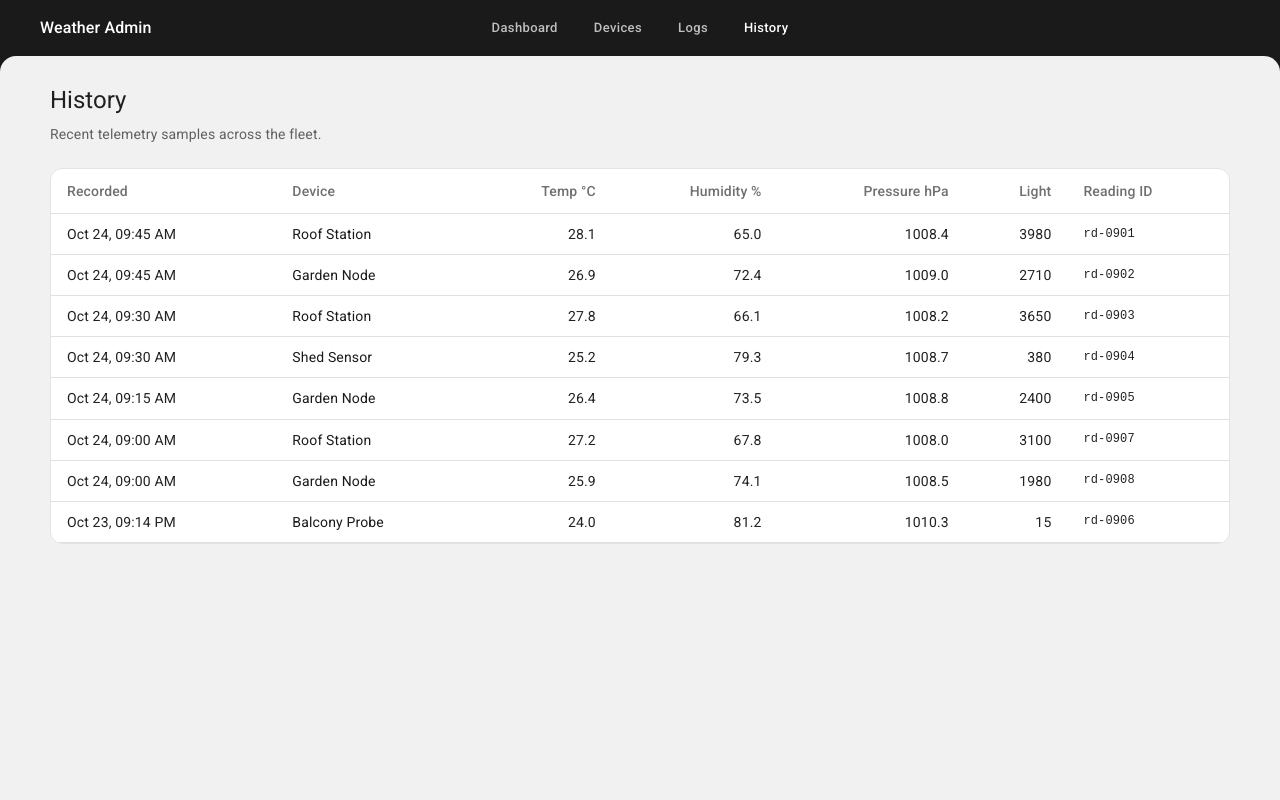
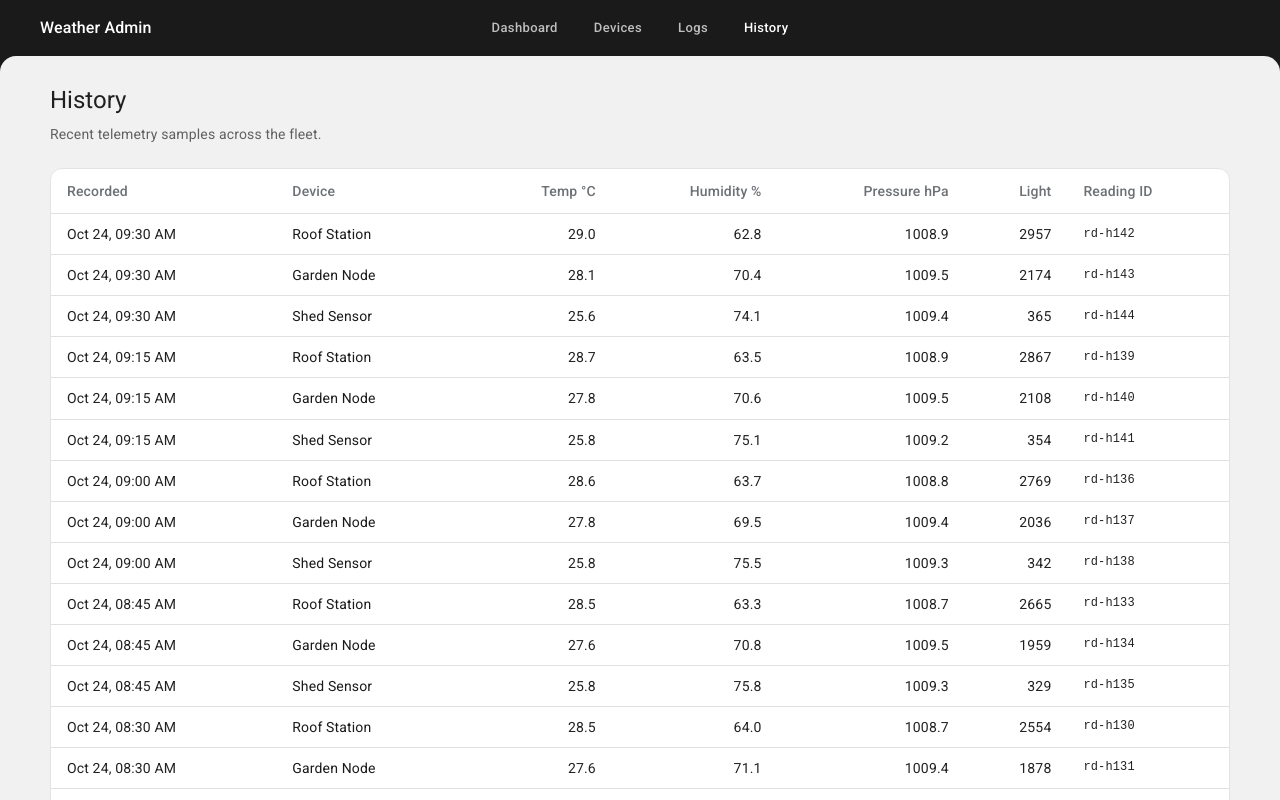
Before and after one commit to raiyansarker/weather-station, a React (Vite) app in the folder admin/: page /history in a window 1280 px wide. Built offline with nearby package versions, Linux system fonts and the light colour scheme; some icons are missing.

Commit message:
feat(admin): densify demo telemetry for charts and keys
Generate longer reading/ping series and store optional Ed25519
public keys on devices for later API registration.

```diff
--- a/admin/src/data/demo.ts
+++ b/admin/src/data/demo.ts
@@ -26,11 +26,11 @@ export type Device = {
   cpuTempC: number | null
   freeHeapKb: number | null
   flashMb: number
-  power: 'mains' | 'battery'
-  batteryPct: number | null
   sensors: string[]
   tags: string[]
   notes: string
+  /** Ed25519 SPKI public key (base64). Null on demo seeds; set when provisioning. */
+  publicKeySpkiB64: string | null
 }
 
 export type WeatherReading = {
@@ -60,7 +60,6 @@ export type DeviceBeacon = {
   rssiDbm: number | null
   uptimeSec: number
   freeHeapKb: number | null
-  batteryPct: number | null
   firmware: string
   intervalSec: number
   payloadBytes: number
@@ -101,11 +100,10 @@ export const devices: Device[] = [
     cpuTempC: 46.2,
     freeHeapKb: 184,
     flashMb: 4,
-    power: 'mains',
-    batteryPct: null,
     sensors: ['BME280', 'BH1750', 'DS18B20'],
     tags: ['primary', 'outdoor'],
     notes: 'Primary uplink. Mounted under solar shield.',
+    publicKeySpkiB64: null,
   },
   {
     id: 'esp32-garden-02',
@@ -131,11 +129,10 @@ export const devices: Device[] = [
     cpuTempC: 51.8,
     freeHeapKb: 212,
     flashMb: 8,
-    power: 'battery',
-    batteryPct: 78,
     sensors: ['BME680', 'TSL2591', 'Soil moisture'],
     tags: ['outdoor', 'garden'],
-    notes: 'Battery-backed. Soil probe buried 8cm.',
+    notes: 'Soil probe buried 8cm.',
+    publicKeySpkiB64: null,
   },
   {
     id: 'esp32-shed-03',
@@ -161,11 +158,10 @@ export const devices: Device[] = [
     cpuTempC: 58.4,
     freeHeapKb: 96,
     flashMb: 4,
-    power: 'mains',
-    batteryPct: null,
     sensors: ['BME280', 'PIR'],
     tags: ['indoor', 'beta'],
     notes: 'Weak Wi‑Fi through metal shed. OTA stuck mid-retry.',
+    publicKeySpkiB64: null,
   },
   {
     id: 'esp32-balcony-04',
@@ -191,11 +187,10 @@ export const devices: Device[] = [
     cpuTempC: null,
     freeHeapKb: null,
     flashMb: 4,
-    power: 'battery',
-    batteryPct: 4,
     sensors: ['DHT22', 'BH1750'],
     tags: ['outdoor', 'legacy'],
-    notes: 'Likely battery dead. Last brownout before drop.',
+    notes: 'Offline after Wi‑Fi loss; last event was a brownout.',
+    publicKeySpkiB64: null,
   },
 ]
 
@@ -229,91 +224,110 @@ export const liveReadings: WeatherReading[] = [
   },
 ]
 
-export const historyReadings: WeatherReading[] = [
+/** Deterministic demo noise (no Math.random) so charts stay stable. */
+function demoNoise(n: number): number {
+  const x = Math.sin(n * 12.9898) * 43758.5453
+  return x - Math.floor(x)
+}
+
+function buildHistoryReadings(): WeatherReading[] {
+  const end = Date.parse('2026-10-24T09:45:00Z')
+  const profiles = [
     {
-    id: 'rd-0901',
-    deviceId: 'esp32-roof-01',
-    recordedAt: '2026-10-24T09:45:00Z',
-    temperatureC: 28.1,
-    relativeHumidityPct: 65.0,
-    pressureHpa: 1008.4,
-    lightLevel: 3980,
+      id: 'esp32-roof-01',
+      baseTemp: 27.4,
+      amp: 1.9,
+      baseRh: 66,
+      basePress: 1008.4,
+      baseLight: 3400,
     },
     {
-    id: 'rd-0902',
-    deviceId: 'esp32-garden-02',
-    recordedAt: '2026-10-24T09:45:00Z',
-    temperatureC: 26.9,
-    relativeHumidityPct: 72.4,
-    pressureHpa: 1009.0,
-    lightLevel: 2710,
+      id: 'esp32-garden-02',
+      baseTemp: 26.1,
+      amp: 2.3,
+      baseRh: 73,
+      basePress: 1009.0,
+      baseLight: 2500,
     },
     {
-    id: 'rd-0903',
-    deviceId: 'esp32-roof-01',
-    recordedAt: '2026-10-24T09:30:00Z',
-    temperatureC: 27.8,
-    relativeHumidityPct: 66.1,
-    pressureHpa: 1008.2,
-    lightLevel: 3650,
+      id: 'esp32-shed-03',
+      baseTemp: 24.9,
+      amp: 1.1,
+      baseRh: 78,
+      basePress: 1008.8,
+      baseLight: 420,
     },
-  {
-    id: 'rd-0904',
-    deviceId: 'esp32-shed-03',
-    recordedAt: '2026-10-24T09:30:00Z',
-    temperatureC: 25.2,
-    relativeHumidityPct: 79.3,
-    pressureHpa: 1008.7,
-    lightLevel: 380,
-  },
-  {
-    id: 'rd-0905',
-    deviceId: 'esp32-garden-02',
-    recordedAt: '2026-10-24T09:15:00Z',
-    temperatureC: 26.4,
-    relativeHumidityPct: 73.5,
-    pressureHpa: 1008.8,
-    lightLevel: 2400,
-  },
-  {
-    id: 'rd-0906',
+  ] as const
+
+  const out: WeatherReading[] = []
+  let n = 0
+  // 12 hours @ 15 min → 48 ticks × 3 devices
+  for (let step = 48; step >= 1; step -= 1) {
+    const ms = end - step * 15 * 60_000
+    const at = new Date(ms).toISOString()
+    const hour = new Date(ms).getUTCHours() + new Date(ms).getUTCMinutes() / 60
+    for (const p of profiles) {
+      n += 1
+      const wave = Math.sin(((hour - 6) / 24) * Math.PI * 2)
+      const jitter = (demoNoise(n) - 0.5) * 0.4
+      out.push({
+        id: `rd-h${String(n).padStart(3, '0')}`,
+        deviceId: p.id,
+        recordedAt: at,
+        temperatureC: Number((p.baseTemp + p.amp * wave + jitter).toFixed(1)),
+        relativeHumidityPct: Number(
+          (p.baseRh - wave * 4 + (demoNoise(n + 7) - 0.5) * 1.5).toFixed(1),
+        ),
+        pressureHpa: Number((p.basePress + wave * 0.6 + (demoNoise(n + 3) - 0.5) * 0.2).toFixed(1)),
+        lightLevel: Math.max(
+          10,
+          Math.round(p.baseLight * (0.15 + 0.85 * Math.max(0, Math.sin(((hour - 5) / 14) * Math.PI)))),
+        ),
+      })
+    }
+  }
+
+  out.push({
+    id: 'rd-hbal',
     deviceId: 'esp32-balcony-04',
     recordedAt: '2026-10-23T21:14:00Z',
     temperatureC: 24.0,
     relativeHumidityPct: 81.2,
     pressureHpa: 1010.3,
     lightLevel: 15,
-  },
-  {
-    id: 'rd-0907',
-    deviceId: 'esp32-roof-01',
-    recordedAt: '2026-10-24T09:00:00Z',
-    temperatureC: 27.2,
-    relativeHumidityPct: 67.8,
-    pressureHpa: 1008.0,
-    lightLevel: 3100,
-  },
-  {
-    id: 'rd-0908',
-    deviceId: 'esp32-garden-02',
-    recordedAt: '2026-10-24T09:00:00Z',
-    temperatureC: 25.9,
-    relativeHumidityPct: 74.1,
-    pressureHpa: 1008.5,
-    lightLevel: 1980,
-  },
-]
+  })
 
-export const recentPings: PingSample[] = [
-  { deviceId: 'esp32-roof-01', at: '2026-10-24T09:52:05Z', latencyMs: 18, ok: true },
-  { deviceId: 'esp32-garden-02', at: '2026-10-24T09:52:05Z', latencyMs: 31, ok: true },
-  { deviceId: 'esp32-shed-03', at: '2026-10-24T09:52:05Z', latencyMs: 142, ok: true },
-  { deviceId: 'esp32-balcony-04', at: '2026-10-24T09:52:05Z', latencyMs: 0, ok: false },
-  { deviceId: 'esp32-roof-01', at: '2026-10-24T09:51:05Z', latencyMs: 21, ok: true },
-  { deviceId: 'esp32-garden-02', at: '2026-10-24T09:51:05Z', latencyMs: 29, ok: true },
-  { deviceId: 'esp32-shed-03', at: '2026-10-24T09:51:05Z', latencyMs: 118, ok: true },
-  { deviceId: 'esp32-balcony-04', at: '2026-10-24T09:51:05Z', latencyMs: 0, ok: false },
-]
+  return out
+}
+
+export const historyReadings: WeatherReading[] = buildHistoryReadings()
+
+function buildRecentPings(): PingSample[] {
+  const end = Date.parse('2026-10-24T09:52:05Z')
+  const profiles = [
+    { id: 'esp32-roof-01', base: 20, spread: 6 },
+    { id: 'esp32-garden-02', base: 32, spread: 8 },
+    { id: 'esp32-shed-03', base: 125, spread: 28 },
+  ] as const
+  const out: PingSample[] = []
+  for (let step = 29; step >= 0; step -= 1) {
+    const at = new Date(end - step * 60_000).toISOString()
+    for (const p of profiles) {
+      const n = step * 10 + p.base
+      const latencyMs = Math.max(8, Math.round(p.base + (demoNoise(n) - 0.5) * p.spread * 2))
+      out.push({ deviceId: p.id, at, latencyMs, ok: true })
+    }
+    out.push({
+      deviceId: 'esp32-balcony-04',
+      at,
+      latencyMs: 0,
+      ok: false,
+    })
+  }
+  return out
+}
+
+export const recentPings: PingSample[] = buildRecentPings()
 
 export const deviceBeacons: DeviceBeacon[] = [
   {
@@ -325,7 +339,6 @@ export const deviceBeacons: DeviceBeacon[] = [
     rssiDbm: -51,
     uptimeSec: 1_123_200,
     freeHeapKb: 184,
-    batteryPct: null,
     firmware: '1.4.2',
     intervalSec: 60,
     payloadBytes: 48,
@@ -339,7 +352,6 @@ export const deviceBeacons: DeviceBeacon[] = [
     rssiDbm: -67,
     uptimeSec: 676_800,
     freeHeapKb: 212,
-    batteryPct: 78,
     firmware: '1.4.2',
     intervalSec: 60,
     payloadBytes: 52,
@@ -353,7 +365,6 @@ export const deviceBeacons: DeviceBeacon[] = [
     rssiDbm: -81,
     uptimeSec: 194_400,
     freeHeapKb: 96,
-    batteryPct: null,
     firmware: '1.3.9',
     intervalSec: 60,
     payloadBytes: 48,
@@ -367,7 +378,6 @@ export const deviceBeacons: DeviceBeacon[] = [
     rssiDbm: null,
     uptimeSec: 0,
     freeHeapKb: null,
-    batteryPct: 4,
     firmware: '1.2.0',
     intervalSec: 60,
     payloadBytes: 0,
@@ -381,7 +391,6 @@ export const deviceBeacons: DeviceBeacon[] = [
     rssiDbm: -52,
     uptimeSec: 1_123_140,
     freeHeapKb: 186,
-    batteryPct: null,
     firmware: '1.4.2',
     intervalSec: 60,
     payloadBytes: 48,
@@ -395,7 +404,6 @@ export const deviceBeacons: DeviceBeacon[] = [
     rssiDbm: -66,
     uptimeSec: 676_740,
     freeHeapKb: 210,
-    batteryPct: 78,
     firmware: '1.4.2',
     intervalSec: 60,
     payloadBytes: 52,
@@ -409,7 +417,6 @@ export const deviceBeacons: DeviceBeacon[] = [
     rssiDbm: -79,
     uptimeSec: 194_340,
     freeHeapKb: 98,
-    batteryPct: null,
     firmware: '1.3.9',
     intervalSec: 60,
     payloadBytes: 48,
@@ -423,7 +430,6 @@ export const deviceBeacons: DeviceBeacon[] = [
     rssiDbm: -82,
     uptimeSec: 194_280,
     freeHeapKb: 94,
-    batteryPct: null,
     firmware: '1.3.9',
     intervalSec: 60,
     payloadBytes: 48,
@@ -437,7 +443,6 @@ export const deviceBeacons: DeviceBeacon[] = [
     rssiDbm: -50,
     uptimeSec: 1_123_080,
     freeHeapKb: 185,
-    batteryPct: null,
     firmware: '1.4.2',
     intervalSec: 60,
     payloadBytes: 48,
@@ -451,7 +456,6 @@ export const deviceBeacons: DeviceBeacon[] = [
     rssiDbm: -68,
     uptimeSec: 676_680,
     freeHeapKb: 214,
-    batteryPct: 79,
     firmware: '1.4.2',
     intervalSec: 60,
     payloadBytes: 52,
@@ -465,7 +469,6 @@ export const deviceBeacons: DeviceBeacon[] = [
     rssiDbm: -88,
     uptimeSec: 86_400,
     freeHeapKb: 72,
-    batteryPct: 4,
     firmware: '1.2.0',
     intervalSec: 60,
     payloadBytes: 44,
@@ -479,7 +482,6 @@ export const deviceBeacons: DeviceBeacon[] = [
     rssiDbm: -86,
     uptimeSec: 86_340,
     freeHeapKb: 74,
-    batteryPct: 5,
     firmware: '1.2.0',
     intervalSec: 60,
     payloadBytes: 44,
@@ -493,7 +495,6 @@ export const deviceBeacons: DeviceBeacon[] = [
     rssiDbm: -51,
     uptimeSec: 1_122_780,
     freeHeapKb: 188,
-    batteryPct: null,
     firmware: '1.4.2',
     intervalSec: 60,
     payloadBytes: 48,
@@ -507,7 +508,6 @@ export const deviceBeacons: DeviceBeacon[] = [
     rssiDbm: -80,
     uptimeSec: 194_040,
     freeHeapKb: 101,
-    batteryPct: null,
     firmware: '1.3.9',
     intervalSec: 60,
     payloadBytes: 48,
@@ -521,7 +521,6 @@ export const deviceBeacons: DeviceBeacon[] = [
     rssiDbm: -65,
     uptimeSec: 676_140,
     freeHeapKb: 209,
-    batteryPct: 79,
     firmware: '1.4.2',
     intervalSec: 60,
     payloadBytes: 52,
@@ -534,7 +533,7 @@ export const fleetAlerts: FleetAlert[] = [
     deviceId: 'esp32-balcony-04',
     severity: 'critical',
     title: 'Device offline',
-    detail: 'No heartbeat for 12h 38m. Last event was brownout at 4% battery.',
+    detail: 'No heartbeat for 12h 38m. Last event was a brownout before drop.',
     at: '2026-10-24T09:52:05Z',
     acknowledged: false,
   },
@@ -560,8 +559,8 @@ export const fleetAlerts: FleetAlert[] = [
     id: 'al-4',
     deviceId: 'esp32-garden-02',
     severity: 'info',
-    title: 'Battery healthy',
-    detail: '78% remaining · estimated 41 hours at current draw.',
+    title: 'Node healthy',
+    detail: 'Garden node reporting clean heartbeats.',
     at: '2026-10-24T09:35:22Z',
     acknowledged: true,
   },
```
Lines whose indentation alone changed are shown as unchanged.
